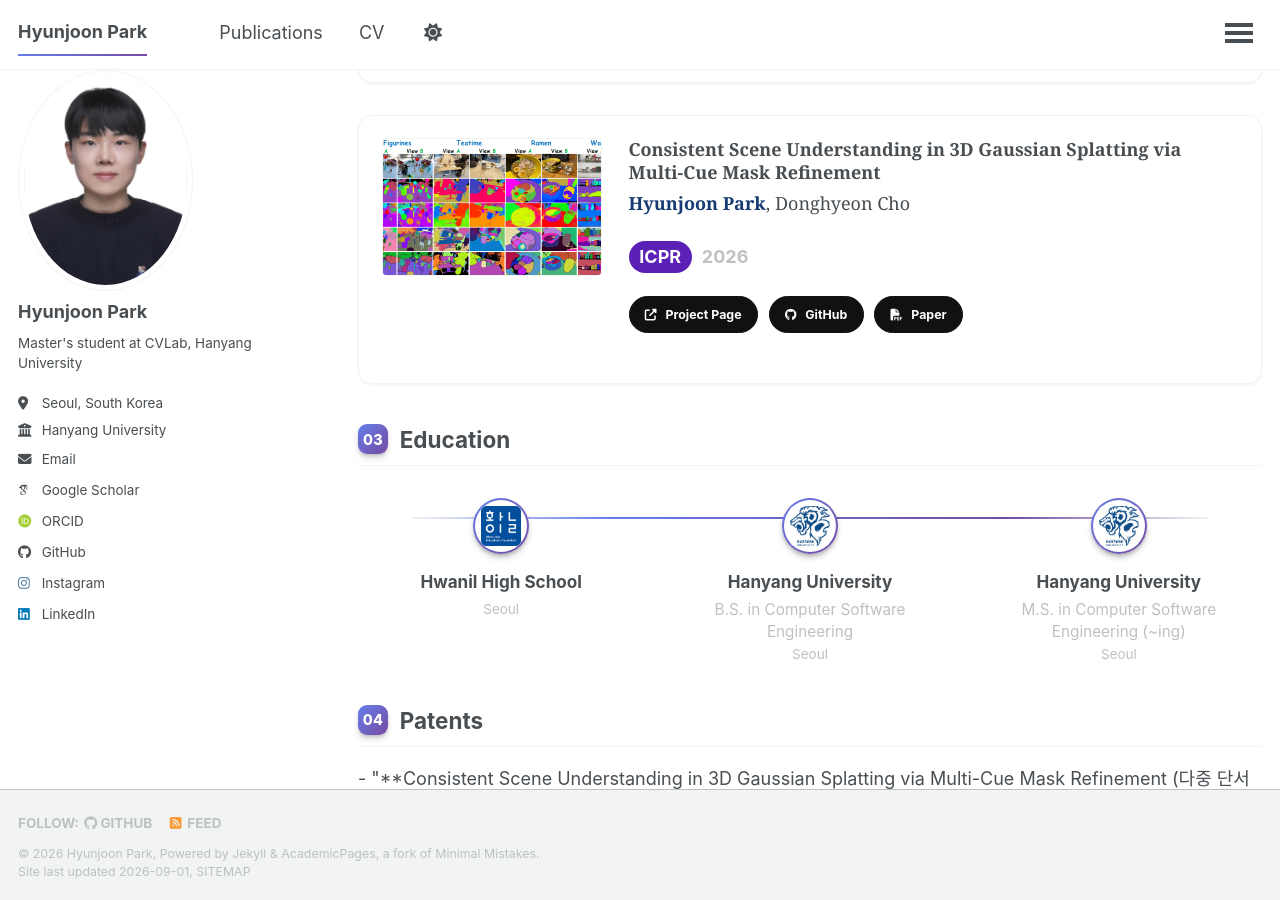
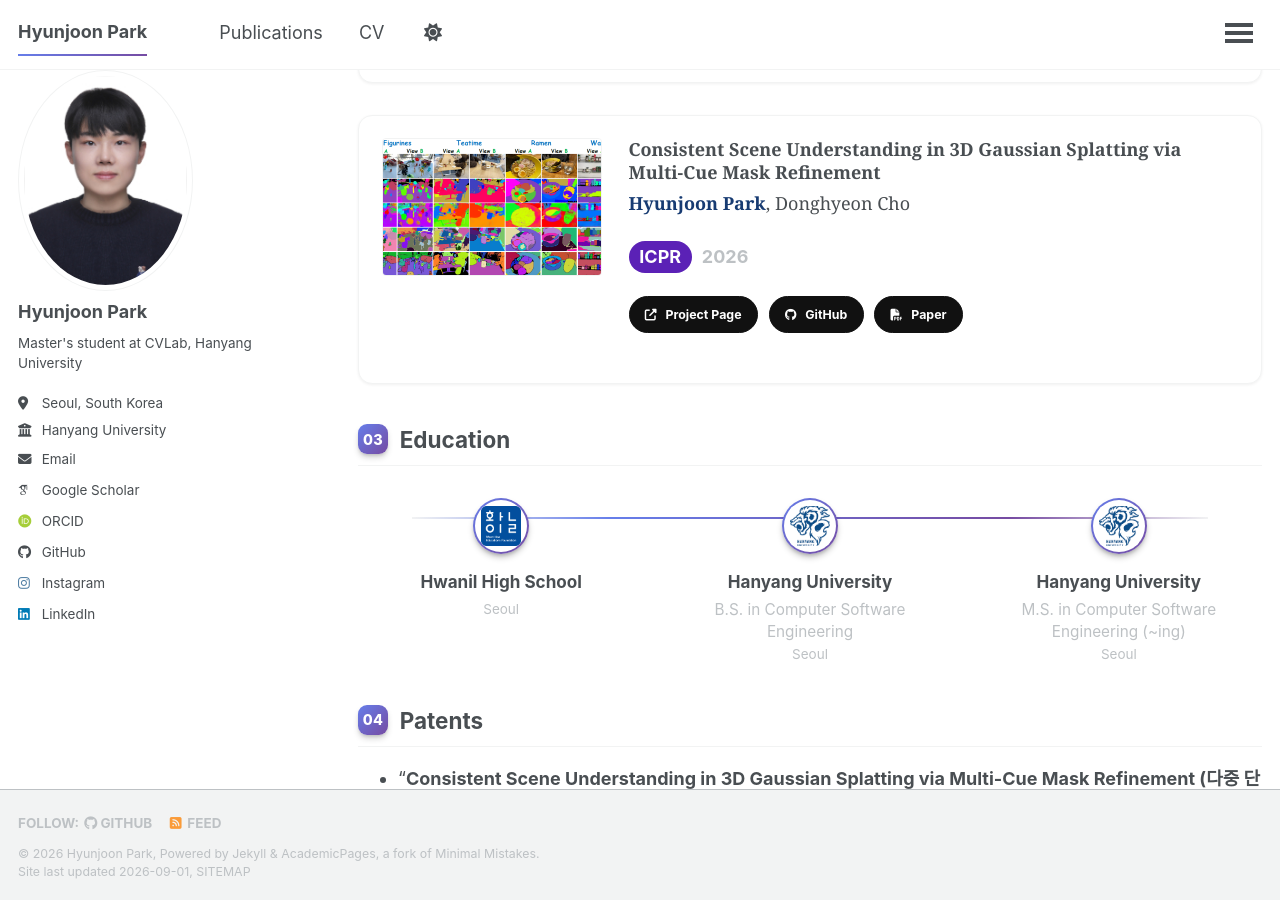
Before and after one commit to hjpark83/hjpark83.github.io, a Jekyll site: the page built from _pages/about.md, in a window 1280 px wide and 900 px high, scrolled down 1019 px. Built offline with Jekyll 4.4.1, drawn with Linux system fonts in a browser that asks for light colours; some web fonts are replaced; a script that is not in the unit is left out.

Commit message:
change design

```diff
--- a/_pages/about.md
+++ b/_pages/about.md
@@ -173,7 +173,7 @@
   }
 </style>
 
-<div class="home-sections">
+<div class="home-sections" markdown="1">
 
 <h2 class="section-title">News</h2>
 
```
